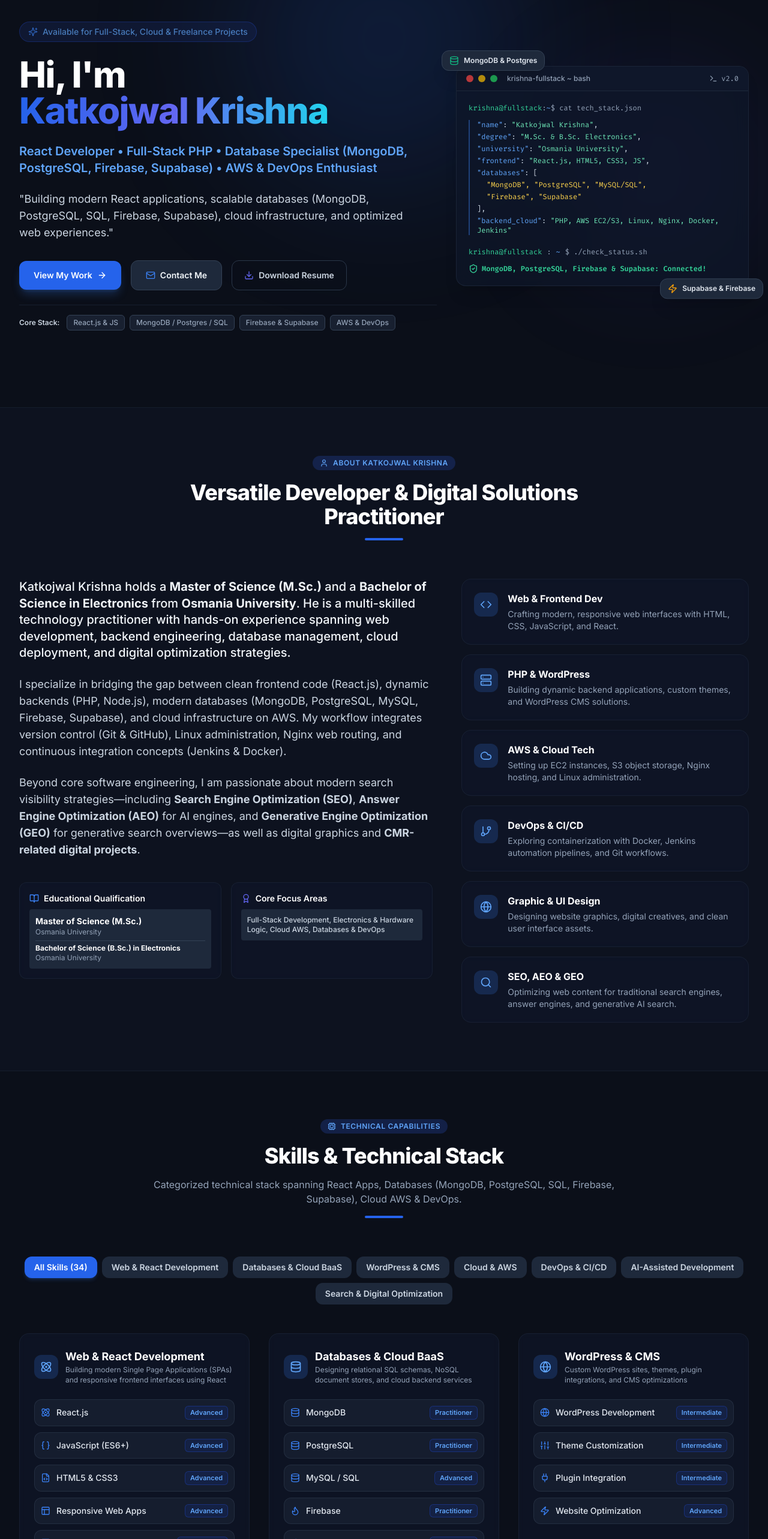
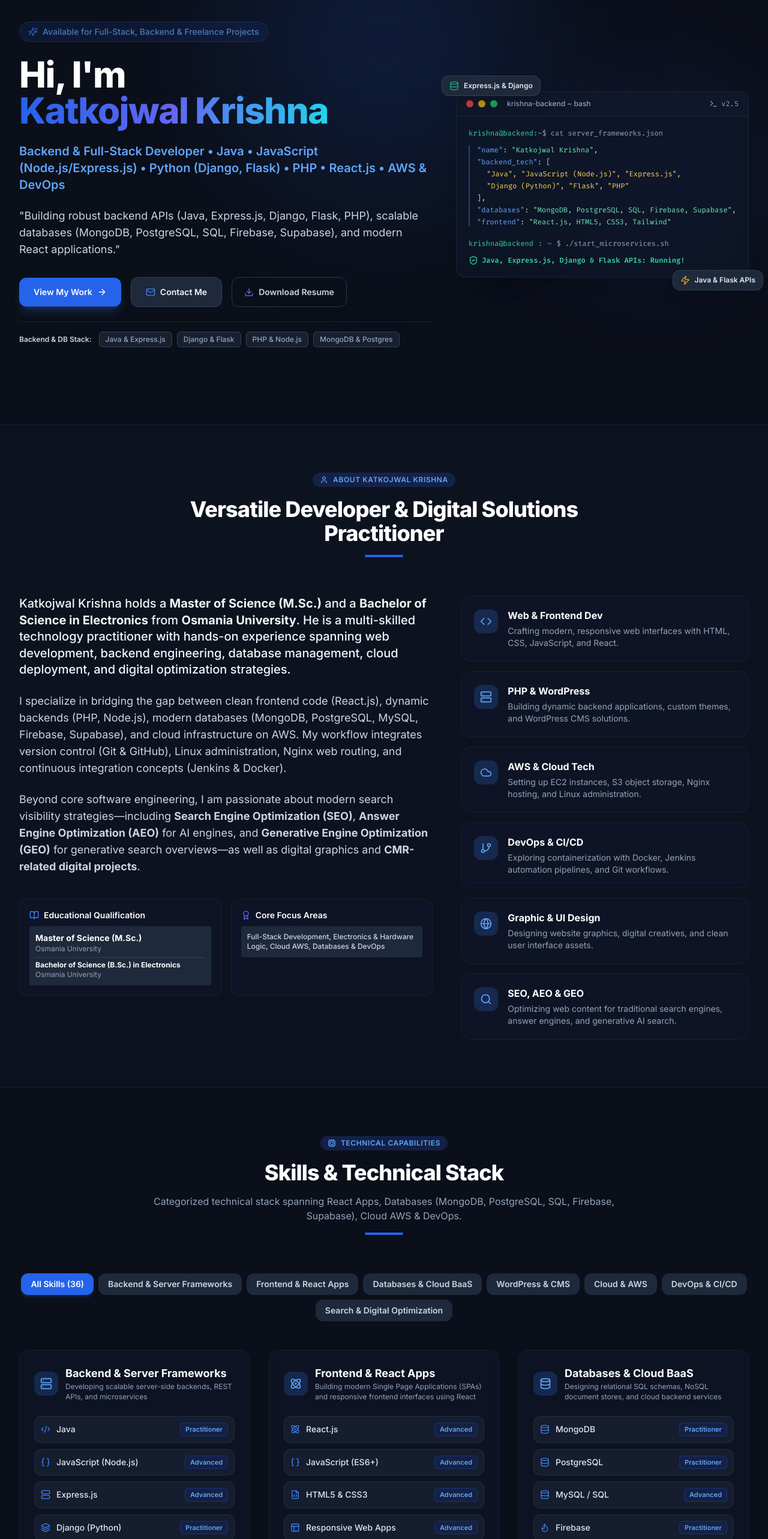
Before and after one commit to katkojwalk/portfolio-website, a React (Vite) app: page / in a window 1280 px wide. Shown: the part 140-2706 px from the top of the page at 60% size. Built offline with nearby package versions, Linux system fonts and the light colour scheme.

Commit message:
Add backend frameworks: Java, Express.js, Django, Flask

```diff
--- a/src/components/Hero.jsx
+++ b/src/components/Hero.jsx
@@ -15,7 +15,7 @@ export default function Hero() {
           <div className="lg:col-span-7 space-y-5 sm:space-y-6 text-center lg:text-left">
             <div className="inline-flex items-center gap-2 px-3.5 py-1.5 rounded-full bg-blue-50 dark:bg-blue-950/60 border border-blue-200 dark:border-blue-800/60 text-blue-600 dark:text-blue-400 text-xs sm:text-sm font-medium animate-pulse-slow">
               <Sparkles className="w-4 h-4 text-blue-500 shrink-0" />
-              <span>Available for Full-Stack, Cloud & Freelance Projects</span>
+              <span>Available for Full-Stack, Backend & Freelance Projects</span>
             </div>
 
             <h1 className="text-3xl sm:text-5xl lg:text-6xl font-extrabold tracking-tight text-slate-900 dark:text-white leading-[1.15]">
@@ -24,14 +24,14 @@ export default function Hero() {
             </h1>
 
             <p className="text-base sm:text-xl font-semibold text-blue-600 dark:text-blue-400 leading-snug">
-              React Developer • Full-Stack PHP • Database Specialist (MongoDB, PostgreSQL, Firebase, Supabase) • AWS & DevOps Enthusiast
+              Backend & Full-Stack Developer • Java • JavaScript (Node.js/Express.js) • Python (Django, Flask) • PHP • React.js • AWS & DevOps
             </p>
 
             <p className="text-sm sm:text-lg text-slate-600 dark:text-slate-300 max-w-2xl mx-auto lg:mx-0 font-normal leading-relaxed">
-              "Building modern React applications, scalable databases (MongoDB, PostgreSQL, SQL, Firebase, Supabase), cloud infrastructure, and optimized web experiences."
+              "Building robust backend APIs (Java, Express.js, Django, Flask, PHP), scalable databases (MongoDB, PostgreSQL, SQL, Firebase, Supabase), and modern React applications."
             </p>
 
-            {/* Action Buttons (Mobile-first responsive layout) */}
+            {/* Action Buttons */}
             <div className="flex flex-col sm:flex-row items-stretch sm:items-center justify-center lg:justify-start gap-3 sm:gap-4 pt-2">
               <a
                 href="#projects"
@@ -60,11 +60,11 @@ export default function Hero() {
 
             {/* Quick Tech Badges */}
             <div className="pt-4 border-t border-slate-200/60 dark:border-slate-800/60 flex flex-wrap items-center justify-center lg:justify-start gap-2 text-xs font-medium text-slate-500 dark:text-slate-400">
-              <span className="text-slate-700 dark:text-slate-300 font-semibold mr-1 w-full sm:w-auto">Core Stack:</span>
-              <span className="px-2.5 py-1 rounded-md bg-slate-100 dark:bg-slate-800/70 border border-slate-200 dark:border-slate-700">React.js & JS</span>
-              <span className="px-2.5 py-1 rounded-md bg-slate-100 dark:bg-slate-800/70 border border-slate-200 dark:border-slate-700">MongoDB / Postgres / SQL</span>
-              <span className="px-2.5 py-1 rounded-md bg-slate-100 dark:bg-slate-800/70 border border-slate-200 dark:border-slate-700">Firebase & Supabase</span>
-              <span className="px-2.5 py-1 rounded-md bg-slate-100 dark:bg-slate-800/70 border border-slate-200 dark:border-slate-700">AWS & DevOps</span>
+              <span className="text-slate-700 dark:text-slate-300 font-semibold mr-1 w-full sm:w-auto">Backend & DB Stack:</span>
+              <span className="px-2.5 py-1 rounded-md bg-slate-100 dark:bg-slate-800/70 border border-slate-200 dark:border-slate-700">Java & Express.js</span>
+              <span className="px-2.5 py-1 rounded-md bg-slate-100 dark:bg-slate-800/70 border border-slate-200 dark:border-slate-700">Django & Flask</span>
+              <span className="px-2.5 py-1 rounded-md bg-slate-100 dark:bg-slate-800/70 border border-slate-200 dark:border-slate-700">PHP & Node.js</span>
+              <span className="px-2.5 py-1 rounded-md bg-slate-100 dark:bg-slate-800/70 border border-slate-200 dark:border-slate-700">MongoDB & Postgres</span>
             </div>
           </div>
 
@@ -73,12 +73,12 @@ export default function Hero() {
             {/* Floating Tech Badges around Terminal */}
             <div className="absolute -top-4 -left-3 sm:-top-6 sm:-left-6 z-20 flex items-center gap-2 px-3 py-1.5 sm:py-2 rounded-xl bg-white dark:bg-slate-800 shadow-xl border border-slate-200 dark:border-slate-700 text-[11px] sm:text-xs font-semibold text-slate-800 dark:text-slate-200 animate-float">
               <Database className="w-3.5 h-3.5 sm:w-4 sm:h-4 text-emerald-500" />
-              <span>MongoDB & Postgres</span>
+              <span>Express.js & Django</span>
             </div>
 
             <div className="absolute -bottom-4 -right-3 sm:-bottom-6 sm:-right-6 z-20 flex items-center gap-2 px-3 py-1.5 sm:py-2 rounded-xl bg-white dark:bg-slate-800 shadow-xl border border-slate-200 dark:border-slate-700 text-[11px] sm:text-xs font-semibold text-slate-800 dark:text-slate-200 animate-float" style={{ animationDelay: '2s' }}>
               <Zap className="w-3.5 h-3.5 sm:w-4 sm:h-4 text-amber-500" />
-              <span>Supabase & Firebase</span>
+              <span>Java & Flask APIs</span>
             </div>
 
             {/* Code Window Container */}
@@ -89,37 +89,35 @@ export default function Hero() {
                   <div className="w-3 h-3 rounded-full bg-red-500/80" />
                   <div className="w-3 h-3 rounded-full bg-yellow-500/80" />
                   <div className="w-3 h-3 rounded-full bg-green-500/80" />
-                  <span className="ml-2 text-[11px] sm:text-xs text-slate-400 font-sans font-medium">krishna-fullstack ~ bash</span>
+                  <span className="ml-2 text-[11px] sm:text-xs text-slate-400 font-sans font-medium">krishna-backend ~ bash</span>
                 </div>
                 <div className="flex items-center gap-1.5 text-xs text-slate-400">
                   <Terminal className="w-3.5 h-3.5" />
-                  <span>v2.0</span>
+                  <span>v2.5</span>
                 </div>
               </div>
 
               {/* Window Code Content */}
               <div className="p-4 sm:p-5 space-y-3 leading-relaxed text-[11px] sm:text-xs overflow-x-auto">
                 <div className="text-slate-400">
-                  <span className="text-emerald-400">krishna@fullstack</span>:<span className="text-blue-400">~</span>$ cat tech_stack.json
+                  <span className="text-emerald-400">krishna@backend</span>:<span className="text-blue-400">~</span>$ cat server_frameworks.json
                 </div>
                 <div className="pl-2 sm:pl-3 border-l-2 border-blue-500/40 text-slate-300 space-y-1">
                   <div><span className="text-blue-400">"name"</span>: <span className="text-emerald-300">"Katkojwal Krishna"</span>,</div>
-                  <div><span className="text-blue-400">"degree"</span>: <span className="text-emerald-300">"M.Sc. & B.Sc. Electronics"</span>,</div>
-                  <div><span className="text-blue-400">"university"</span>: <span className="text-emerald-300">"Osmania University"</span>,</div>
-                  <div><span className="text-blue-400">"frontend"</span>: <span className="text-emerald-300">"React.js, HTML5, CSS3, JS"</span>,</div>
-                  <div><span className="text-blue-400">"databases"</span>: [</div>
-                  <div className="pl-3 sm:pl-4 text-amber-300">"MongoDB", "PostgreSQL", "MySQL/SQL",</div>
-                  <div className="pl-3 sm:pl-4 text-amber-300">"Firebase", "Supabase"</div>
+                  <div><span className="text-blue-400">"backend_tech"</span>: [</div>
+                  <div className="pl-3 sm:pl-4 text-amber-300">"Java", "JavaScript (Node.js)", "Express.js",</div>
+                  <div className="pl-3 sm:pl-4 text-amber-300">"Django (Python)", "Flask", "PHP"</div>
                   <div>],</div>
-                  <div><span className="text-blue-400">"backend_cloud"</span>: <span className="text-emerald-300">"PHP, AWS EC2/S3, Linux, Nginx, Docker, Jenkins"</span></div>
+                  <div><span className="text-blue-400">"databases"</span>: <span className="text-emerald-300">"MongoDB, PostgreSQL, SQL, Firebase, Supabase"</span>,</div>
+                  <div><span className="text-blue-400">"frontend"</span>: <span className="text-emerald-300">"React.js, HTML5, CSS3, Tailwind"</span></div>
                 </div>
 
                 <div className="pt-2 text-slate-400 flex items-center gap-2">
-                  <span className="text-emerald-400">krishna@fullstack</span>:<span className="text-blue-400">~</span>$ ./check_status.sh
+                  <span className="text-emerald-400">krishna@backend</span>:<span className="text-blue-400">~</span>$ ./start_microservices.sh
                 </div>
                 <div className="text-emerald-400 font-semibold flex items-center gap-1.5">
                   <ShieldCheck className="w-4 h-4 text-emerald-400 inline shrink-0" />
-                  <span>MongoDB, PostgreSQL, Firebase & Supabase: Connected!</span>
+                  <span>Java, Express.js, Django & Flask APIs: Running!</span>
                 </div>
               </div>
             </div>
--- a/src/components/Resume.jsx
+++ b/src/components/Resume.jsx
@@ -38,7 +38,7 @@ export default function Resume() {
               Katkojwal Krishna — Tech Resume
             </h3>
             <p className="text-sm text-slate-600 dark:text-slate-400 max-w-xl mx-auto">
-              Master of Science & B.Sc. Electronics (Osmania University) • React Developer • Full-Stack PHP • Database Specialist • AWS & DevOps
+              Master of Science & B.Sc. Electronics (Osmania University) • Backend Developer (Java, Express.js, Django, Flask, PHP) • React Developer • Databases & DevOps
             </p>
           </div>
 
@@ -92,7 +92,7 @@ export default function Resume() {
                   <div>
                     <h2 className="text-2xl font-extrabold text-slate-900 dark:text-white">Katkojwal Krishna</h2>
                     <p className="text-xs font-semibold text-blue-600 dark:text-blue-400 mt-0.5">
-                      M.Sc. & B.Sc. Electronics (Osmania University) | React Developer | Full-Stack PHP | Databases
+                      M.Sc. & B.Sc. Electronics (Osmania University) | Backend & Full-Stack Developer (Java, Express.js, Django, Flask, PHP, React)
                     </p>
                   </div>
                   <div className="text-xs text-slate-500 dark:text-slate-400 font-mono space-y-0.5 text-right">
@@ -106,7 +106,7 @@ export default function Resume() {
                 <div className="space-y-1">
                   <h4 className="font-bold text-slate-900 dark:text-white text-xs uppercase tracking-wider text-blue-600 dark:text-blue-400">Professional Summary</h4>
                   <p>
-                    Osmania University graduate (Master of Science & Bachelor of Science in Electronics) and multi-skilled technology practitioner experienced in crafting responsive React frontend applications, backend engineering, cloud deployment, and database administration. Skilled across MongoDB, PostgreSQL, SQL, Firebase, Supabase, PHP, WordPress, AWS EC2/S3, and automated DevOps CI/CD pipelines.
+                    Osmania University graduate (Master of Science & Bachelor of Science in Electronics) and multi-skilled technology practitioner experienced in crafting robust backend APIs (Java, Express.js, Django, Flask, PHP), responsive React frontend applications, cloud infrastructure on AWS, and database administration across MongoDB, PostgreSQL, SQL, Firebase, and Supabase.
                   </p>
                 </div>
 
@@ -136,9 +136,9 @@ export default function Resume() {
                 <div className="space-y-2">
                   <h4 className="font-bold text-slate-900 dark:text-white text-xs uppercase tracking-wider text-blue-600 dark:text-blue-400">Technical Skills</h4>
                   <div className="grid grid-cols-1 sm:grid-cols-2 gap-2 text-xs">
+                    <div><strong className="text-slate-900 dark:text-white">Backend Frameworks:</strong> Java, Express.js (Node.js), Django (Python), Flask, PHP</div>
                     <div><strong className="text-slate-900 dark:text-white">Frontend & React:</strong> React.js, JavaScript (ES6+), HTML5, CSS3, Tailwind CSS</div>
                     <div><strong className="text-slate-900 dark:text-white">Databases & BaaS:</strong> MongoDB, PostgreSQL, MySQL / SQL, Firebase, Supabase</div>
-                    <div><strong className="text-slate-900 dark:text-white">Backend & CMS:</strong> PHP, WordPress Custom Themes & Plugins, REST APIs</div>
                     <div><strong className="text-slate-900 dark:text-white">Cloud & Infrastructure:</strong> AWS EC2, AWS S3, AWS RDS, Linux (Ubuntu), Nginx</div>
                     <div><strong className="text-slate-900 dark:text-white">DevOps & Automation:</strong> Git, GitHub, Jenkins, Docker, Kubernetes, CI/CD</div>
                     <div><strong className="text-slate-900 dark:text-white">Search & AI Visibility:</strong> Technical SEO, AEO, GEO, Gemini CLI, Copilot</div>
@@ -150,12 +150,12 @@ export default function Resume() {
                   <h4 className="font-bold text-slate-900 dark:text-white text-xs uppercase tracking-wider text-blue-600 dark:text-blue-400">Key Projects</h4>
                   <div className="space-y-2">
                     <div>
+                      <div className="font-bold text-slate-900 dark:text-white">Multi-Framework Microservices Backend</div>
+                      <p className="text-xs text-slate-600 dark:text-slate-400">RESTful API backend suite demonstrating Express.js, Django, Flask, Java, and PHP microservices with PostgreSQL & MongoDB.</p>
+                    </div>
+                    <div>
                       <div className="font-bold text-slate-900 dark:text-white">React & Supabase Full-Stack Application</div>
                       <p className="text-xs text-slate-600 dark:text-slate-400">Single Page Application built with React.js and Supabase (PostgreSQL), featuring real-time subscriptions and authentication.</p>
-                    </div>
-                    <div>
-                      <div className="font-bold text-slate-900 dark:text-white">Multi-Database Cloud Sync Suite</div>
-                      <p className="text-xs text-slate-600 dark:text-slate-400">Database architecture project exploring MongoDB document pipelines, Firebase Firestore live listeners, and SQL schema design.</p>
                     </div>
                     <div>
                       <div className="font-bold text-slate-900 dark:text-white">Quadra Home Tuitions</div>
--- a/src/data/projectsData.js
+++ b/src/data/projectsData.js
@@ -1,5 +1,6 @@
 export const projectCategories = [
   "All",
+  "Backend",
   "React Apps",
   "Databases",
   "Web Development",
@@ -15,6 +16,48 @@ export const projectCategories = [
 ];
 
 export const projects = [
+  {
+    id: "express-django-flask-backend-hub",
+    title: "Multi-Framework Microservices Backend",
+    shortDescription: "Scalable backend suite built using Express.js (Node.js), Django (Python), Flask, and Java REST APIs with MongoDB & PostgreSQL integration.",
+    fullDescription: "A multi-framework backend architecture lab demonstrating RESTful API development across Express.js, Django, Flask, Java, and PHP. Includes JWT authentication, ORM database connectivity, and API routing.",
+    category: "Backend",
+    secondaryCategories: ["Backend", "Databases", "React Apps"],
+    technologies: ["Express.js", "Django", "Flask", "Java", "Node.js", "PostgreSQL", "MongoDB"],
+    featured: true,
+    image: "https://images.unsplash.com/photo-1526374965328-7f61d4dc18c5?q=80&w=800&auto=format&fit=crop",
+    githubUrl: "https://github.com/katkojwalk/portfolio-website",
+    liveUrl: "https://dashing-douhua-34e853.netlify.app/",
+    status: "Backend API Suite",
+    features: [
+      "Express.js & Node.js async API middleware",
+      "Django ORM & Flask lightweight microservices",
+      "Java REST API controllers & object mapping",
+      "PostgreSQL & MongoDB data persistence"
+    ],
+    architecture: "Express.js + Django + Flask + Java REST APIs + MongoDB/PostgreSQL"
+  },
+  {
+    id: "react-supabase-task-app",
+    title: "React & Supabase Full-Stack App",
+    shortDescription: "Modern React web application featuring PostgreSQL backend, authentication, and real-time database syncing with Supabase.",
+    fullDescription: "A full-stack Single Page Application (SPA) built using React.js and Supabase (PostgreSQL). Implements secure user authentication, row-level security (RLS), real-time database subscriptions, and responsive UI components.",
+    category: "React Apps",
+    secondaryCategories: ["React Apps", "Backend", "Databases"],
+    technologies: ["React.js", "Express.js", "Supabase", "PostgreSQL", "JavaScript ES6"],
+    featured: true,
+    image: "https://images.unsplash.com/photo-1555066931-4365d14bab8c?q=80&w=800&auto=format&fit=crop",
+    githubUrl: "https://github.com/katkojwalk/portfolio-website",
+    liveUrl: "https://teal-swan-468600.netlify.app",
+    status: "Full-Stack React App",
+    features: [
+      "PostgreSQL database integration via Supabase",
+      "Real-time data synchronization & state management",
+      "Secure user authentication (JWT / OAuth)",
+      "Responsive glassmorphism dashboard UI"
+    ],
+    architecture: "React SPA + Express.js API + Supabase (PostgreSQL BaaS)"
+  },
   {
     id: "quadra-tuitions",
     title: "Quadra Home Tuitions",
@@ -59,34 +102,13 @@ export const projects = [
     architecture: "Single Page Application (React / Component State)"
   },
   {
-    id: "react-supabase-task-app",
-    title: "React & Supabase Full-Stack App",
-    shortDescription: "Modern React web application featuring PostgreSQL backend, authentication, and real-time database syncing with Supabase.",
-    fullDescription: "A full-stack Single Page Application (SPA) built using React.js and Supabase (PostgreSQL). Implements secure user authentication, row-level security (RLS), real-time database subscriptions, and responsive UI components.",
-    category: "React Apps",
-    secondaryCategories: ["React Apps", "Databases", "Web Development"],
-    technologies: ["React.js", "Supabase", "PostgreSQL", "Tailwind CSS", "JavaScript ES6"],
-    featured: true,
-    image: "https://images.unsplash.com/photo-1555066931-4365d14bab8c?q=80&w=800&auto=format&fit=crop",
-    githubUrl: "https://github.com/katkojwalk/portfolio-website",
-    liveUrl: "https://teal-swan-468600.netlify.app",
-    status: "Full-Stack React App",
-    features: [
-      "PostgreSQL database integration via Supabase",
-      "Real-time data synchronization & state management",
-      "Secure user authentication (JWT / OAuth)",
-      "Responsive glassmorphism dashboard UI"
-    ],
-    architecture: "React SPA + Supabase (PostgreSQL BaaS)"
-  },
-  {
     id: "mongodb-firebase-auth-suite",
     title: "Multi-Database Cloud Sync Suite",
     shortDescription: "Database architecture lab comparing NoSQL document storage (MongoDB) with Google Firebase Firestore real-time sync.",
     fullDescription: "A dual database exploration suite demonstrating document modeling in MongoDB, real-time Firestore synchronization in Firebase, and relational SQL query optimization.",
     category: "Databases",
-    secondaryCategories: ["Databases", "React Apps"],
-    technologies: ["MongoDB", "Firebase", "PostgreSQL", "MySQL", "React.js"],
+    secondaryCategories: ["Databases", "Backend", "React Apps"],
+    technologies: ["MongoDB", "Firebase", "Express.js", "Django", "PostgreSQL", "MySQL"],
     featured: true,
     image: "https://images.unsplash.com/photo-1544383835-bda2bc66a55d?q=80&w=800&auto=format&fit=crop",
     githubUrl: "https://github.com/katkojwalk/portfolio-website",
@@ -98,7 +120,7 @@ export const projects = [
       "PostgreSQL & MySQL relational schema design",
       "API data mapping and caching strategies"
     ],
-    architecture: "React Frontend + MongoDB NoSQL + Firebase Firestore + PostgreSQL"
+    architecture: "React Frontend + Express.js/Django + MongoDB + Firebase Firestore + PostgreSQL"
   },
   {
     id: "aws-static-website",
@@ -122,27 +144,6 @@ export const projects = [
     architecture: "AWS EC2 + S3 + Nginx Reverse Proxy"
   },
   {
-    id: "aws-cloud-experiments",
-    title: "AWS Multi-Tier Infrastructure Lab",
-    shortDescription: "Cloud architecture setup involving EC2 compute instances, S3 object storage, and RDS relational databases.",
-    fullDescription: "A hands-on cloud environment exploring multi-tier deployment patterns, database connection security, S3 bucket policy management, and Linux server management.",
-    category: "AWS",
-    secondaryCategories: ["AWS", "Databases", "PHP"],
-    technologies: ["AWS EC2", "AWS S3", "AWS RDS (MySQL/PostgreSQL)", "Linux", "Nginx"],
-    featured: true,
-    image: "https://images.unsplash.com/photo-1607799279861-4dd421887fb3?q=80&w=800&auto=format&fit=crop",
-    githubUrl: "https://github.com/katkojwalk/portfolio-website",
-    liveUrl: "https://dashing-douhua-34e853.netlify.app/",
-    status: "Cloud Experiment / Lab",
-    features: [
-      "EC2 instance provisioning and security group rules",
-      "RDS PostgreSQL / MySQL database setup",
-      "S3 storage bucket integration for backup & media assets",
-      "Basic IAM role & policy permissions setup"
-    ],
-    architecture: "AWS VPC + EC2 Web Server + RDS Database + S3 Storage"
-  },
-  {
     id: "devops-cicd-pipeline",
     title: "DevOps Automated CI/CD Pipeline",
     shortDescription: "End-to-end continuous integration and continuous deployment pipeline using Git, Jenkins, Docker, and Kubernetes.",
--- a/src/data/servicesData.js
+++ b/src/data/servicesData.js
@@ -1,4 +1,11 @@
 export const services = [
+  {
+    id: "backend-engineering",
+    title: "Backend & API Development",
+    icon: "Server",
+    description: "Building robust backend services, RESTful APIs, and microservices using Java, Express.js (Node.js), Django, Flask, and PHP.",
+    deliverables: ["Express.js & Node.js REST APIs", "Django & Flask Python Backends", "Java & Spring RESTful Services", "PHP & MySQL Backends"]
+  },
   {
     id: "react-apps",
     title: "React Web Applications",
@@ -12,13 +19,6 @@ export const services = [
     icon: "Server",
     description: "Designing SQL & NoSQL database schemas with MongoDB, PostgreSQL, MySQL, and cloud BaaS (Firebase & Supabase).",
     deliverables: ["MongoDB & NoSQL Schemas", "PostgreSQL & MySQL Relational DBs", "Supabase Backend Integration", "Firebase Live Firestore & Auth"]
-  },
-  {
-    id: "php-dev",
-    title: "PHP Backend Development",
-    icon: "Server",
-    description: "Developing robust PHP-driven web applications, dynamic script automation, and database backend integration.",
-    deliverables: ["Custom PHP Backends", "MySQL Database Design", "Form Processing & Validation", "REST APIs"]
   },
   {
     id: "wordpress-dev",
--- a/src/data/skillsData.js
+++ b/src/data/skillsData.js
@@ -1,7 +1,21 @@
 export const skillsCategories = [
   {
+    id: "backend-frameworks",
+    category: "Backend & Server Frameworks",
+    icon: "Server",
+    description: "Developing scalable server-side backends, REST APIs, and microservices",
+    skills: [
+      { name: "Java", level: "Practitioner", icon: "Code2" },
+      { name: "JavaScript (Node.js)", level: "Advanced", icon: "Braces" },
+      { name: "Express.js", level: "Advanced", icon: "Server" },
+      { name: "Django (Python)", level: "Practitioner", icon: "Layers" },
+      { name: "Flask (Python)", level: "Practitioner", icon: "Zap" },
+      { name: "PHP & REST APIs", level: "Advanced", icon: "Server" }
+    ]
+  },
+  {
     id: "web-react",
-    category: "Web & React Development",
+    category: "Frontend & React Apps",
     icon: "Atom",
     description: "Building modern Single Page Applications (SPAs) and responsive frontend interfaces using React",
     skills: [
@@ -9,8 +23,7 @@ export const skillsCategories = [
       { name: "JavaScript (ES6+)", level: "Advanced", icon: "Braces" },
       { name: "HTML5 & CSS3", level: "Advanced", icon: "FileCode" },
       { name: "Responsive Web Apps", level: "Advanced", icon: "Layout" },
-      { name: "PHP Development", level: "Intermediate", icon: "Server" },
-      { name: "REST API Integration", level: "Advanced", icon: "Plug" }
+      { name: "Tailwind CSS", level: "Advanced", icon: "Palette" }
     ]
   },
   {
@@ -66,17 +79,6 @@ export const skillsCategories = [
     ]
   },
   {
-    id: "ai-dev",
-    category: "AI-Assisted Development",
-    icon: "Bot",
-    description: "Accelerating code generation, refactoring, and workflow automation with modern AI tools",
-    skills: [
-      { name: "Gemini CLI", level: "Active User", icon: "Sparkles" },
-      { name: "GitHub Copilot", level: "Active User", icon: "Code" },
-      { name: "AI Workflows", level: "Practitioner", icon: "Cpu" }
-    ]
-  },
-  {
     id: "seo-aeo-geo",
     category: "Search & Digital Optimization",
     icon: "Search",
```
